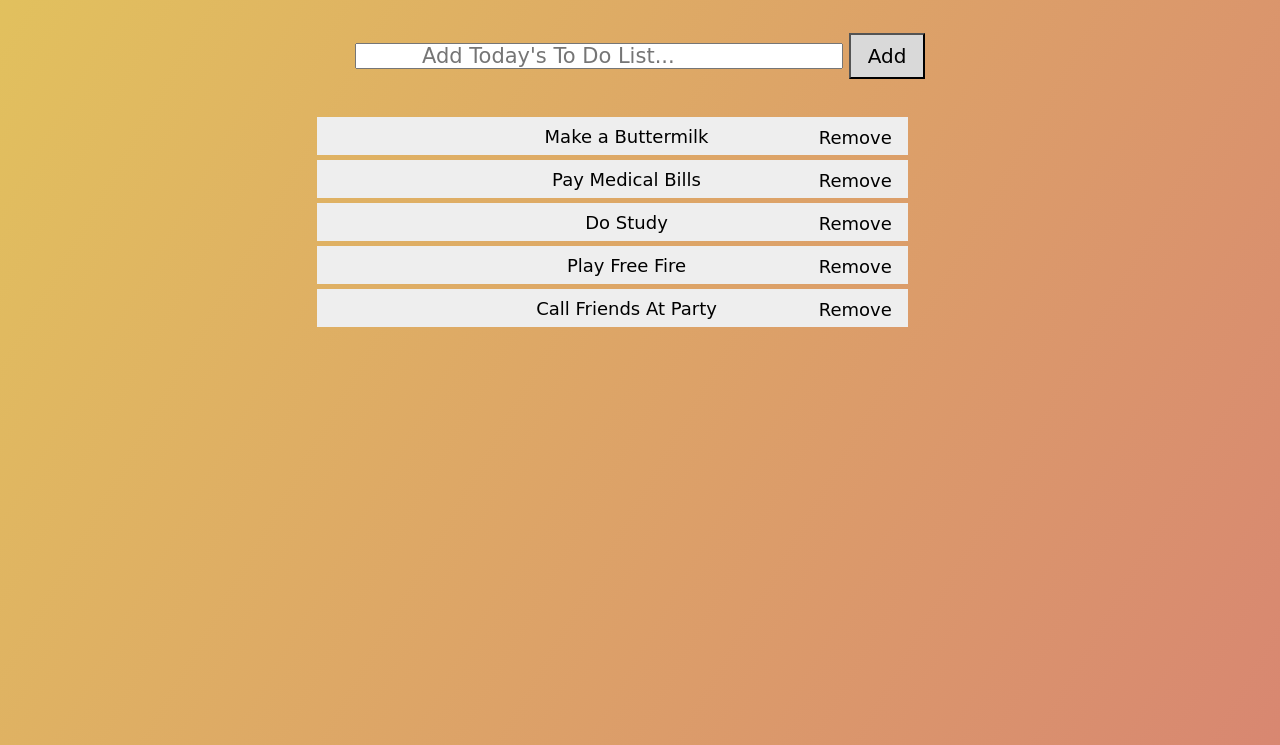
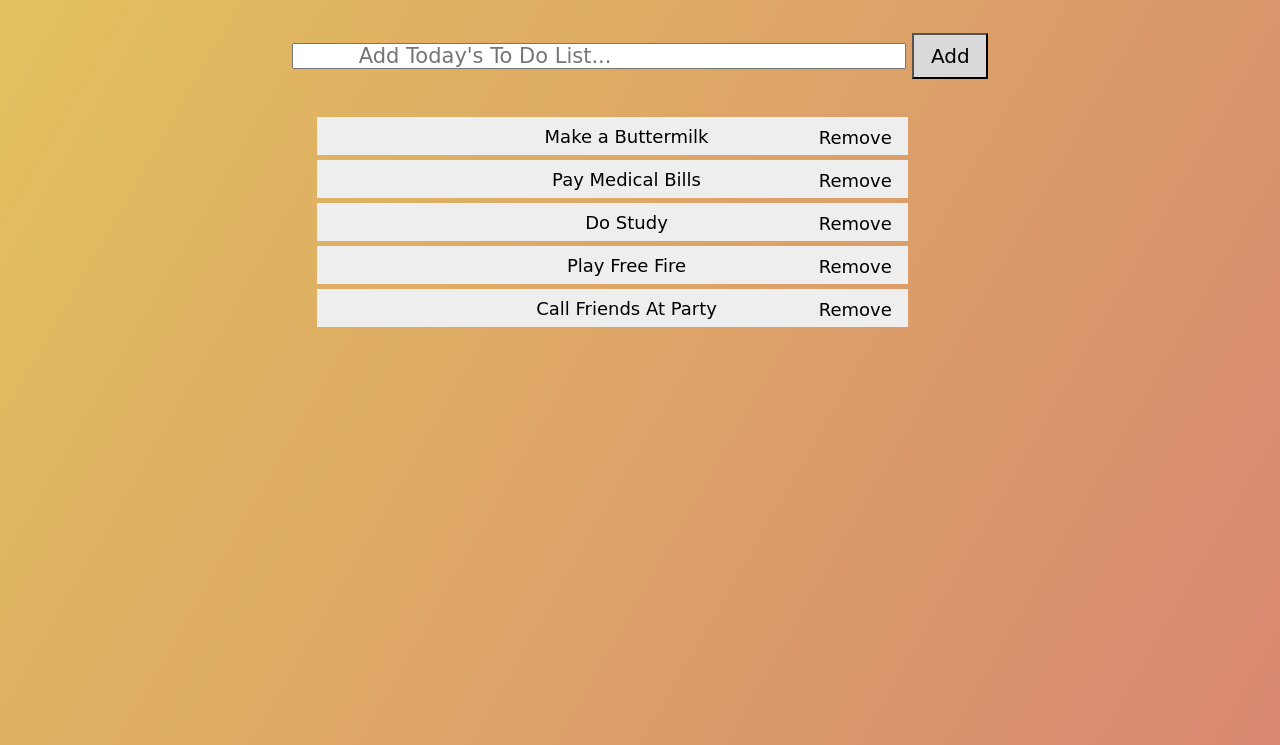
Before and after one commit to Mahesh1175/todo_list_, a plain HTML site: page index.html in a window 1280 px wide. Shown: the part 127-872 px from the top of the page. Drawn offline with Linux system fonts and the light colour scheme; a web font is replaced by a local one.

Commit message:
Add files via upload

```diff
--- a/style.css
+++ b/style.css
@@ -18,7 +18,7 @@ body{
 
  #todoValue{
   height: 2.5vh;
-  width: 33%;
+  width: 43%;
   font-size: 18px;
   font-family: 'Rye', cursive;
   margin-bottom: 32px;
```
